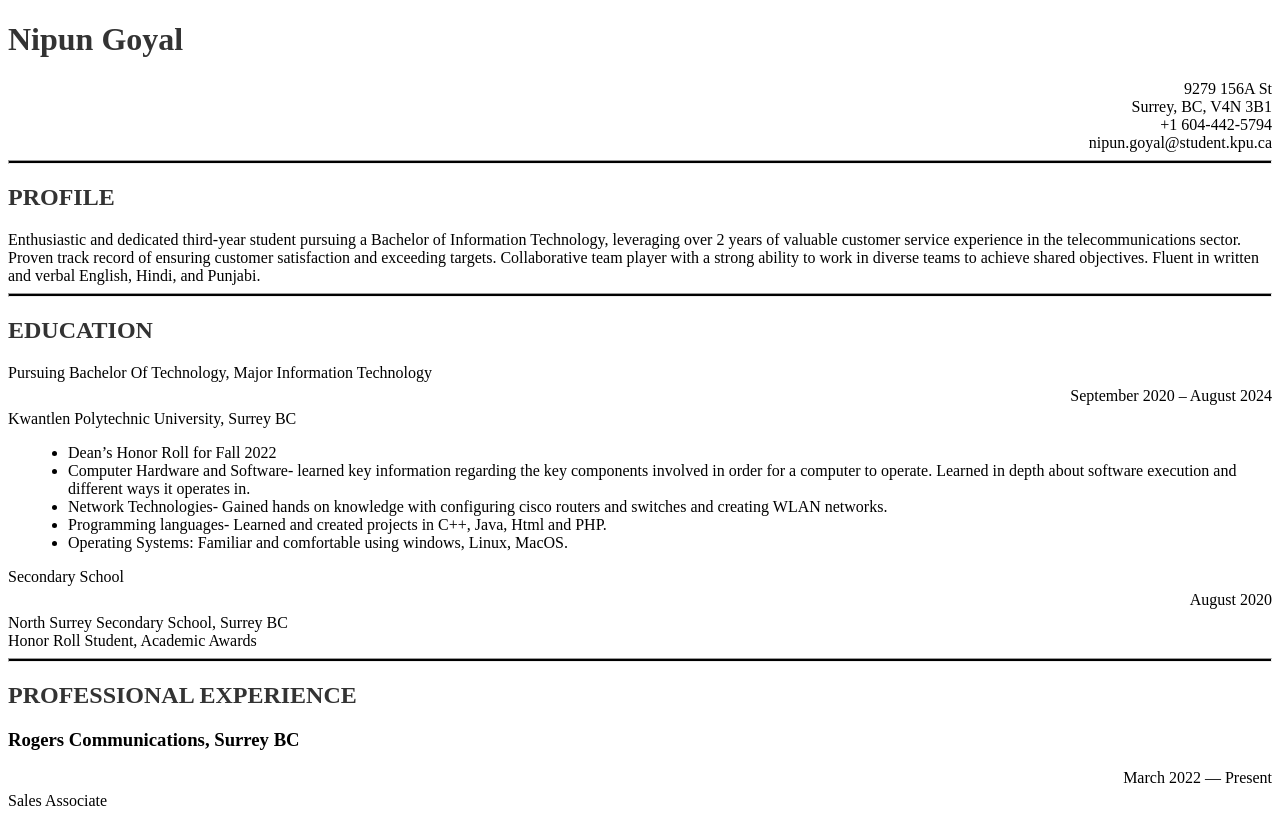
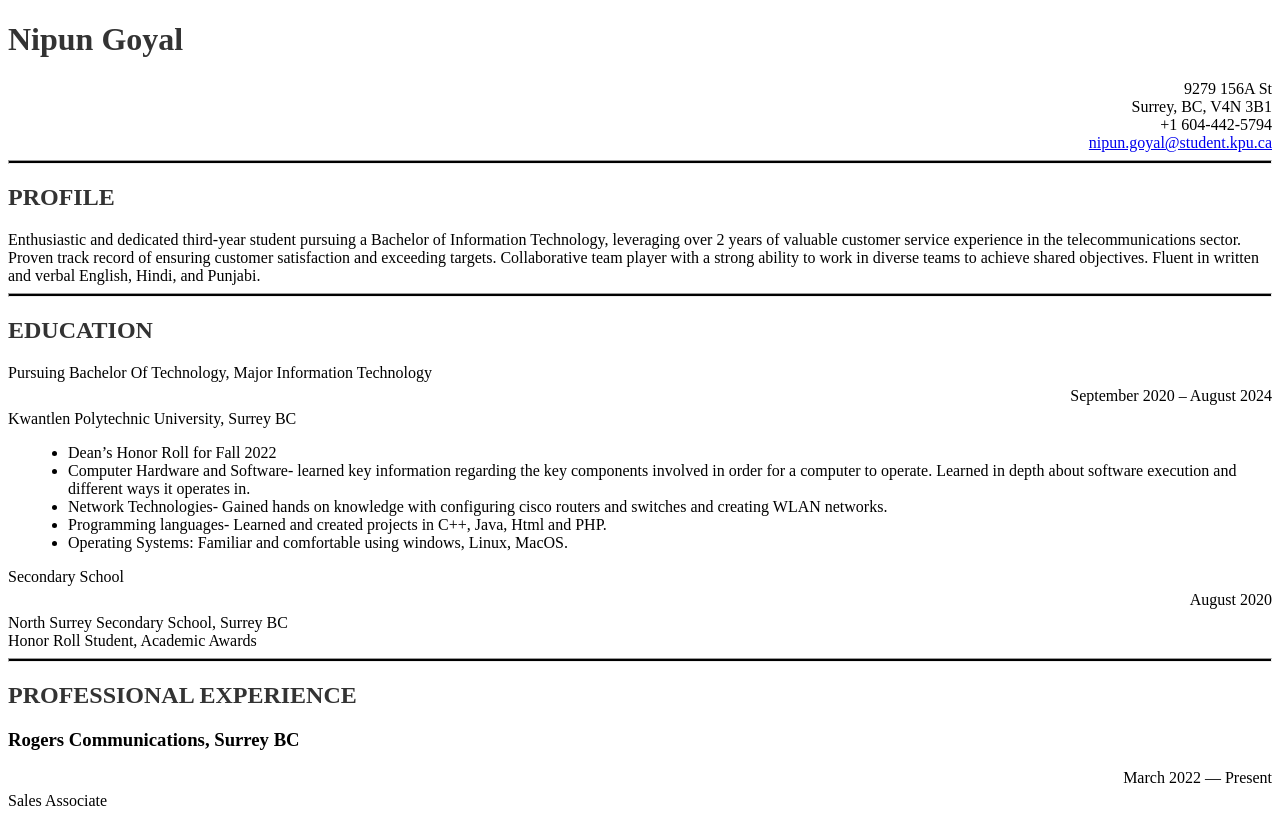
Before and after one commit to Nipun-ng/Nipun.github.io, a plain HTML site: page index.html in a window 1280 px wide. Shown: the top 813 px of the page. Drawn offline with Linux system fonts and the light colour scheme.

Commit message:
Update index.html

```diff
--- a/index.html
+++ b/index.html
@@ -53,7 +53,8 @@
     <p style="text-align:right;">9279 156A St<br>
     Surrey, BC, V4N 3B1<br>
     +1 604-442-5794<br>
-    nipun.goyal@student.kpu.ca</p>
+  <a href = "mailto: nipun.goyal@student.kpu.ca">nipun.goyal@student.kpu.ca</a>
+  </p>
 
 <hr style="height:2px;background-color:black">
 
```
